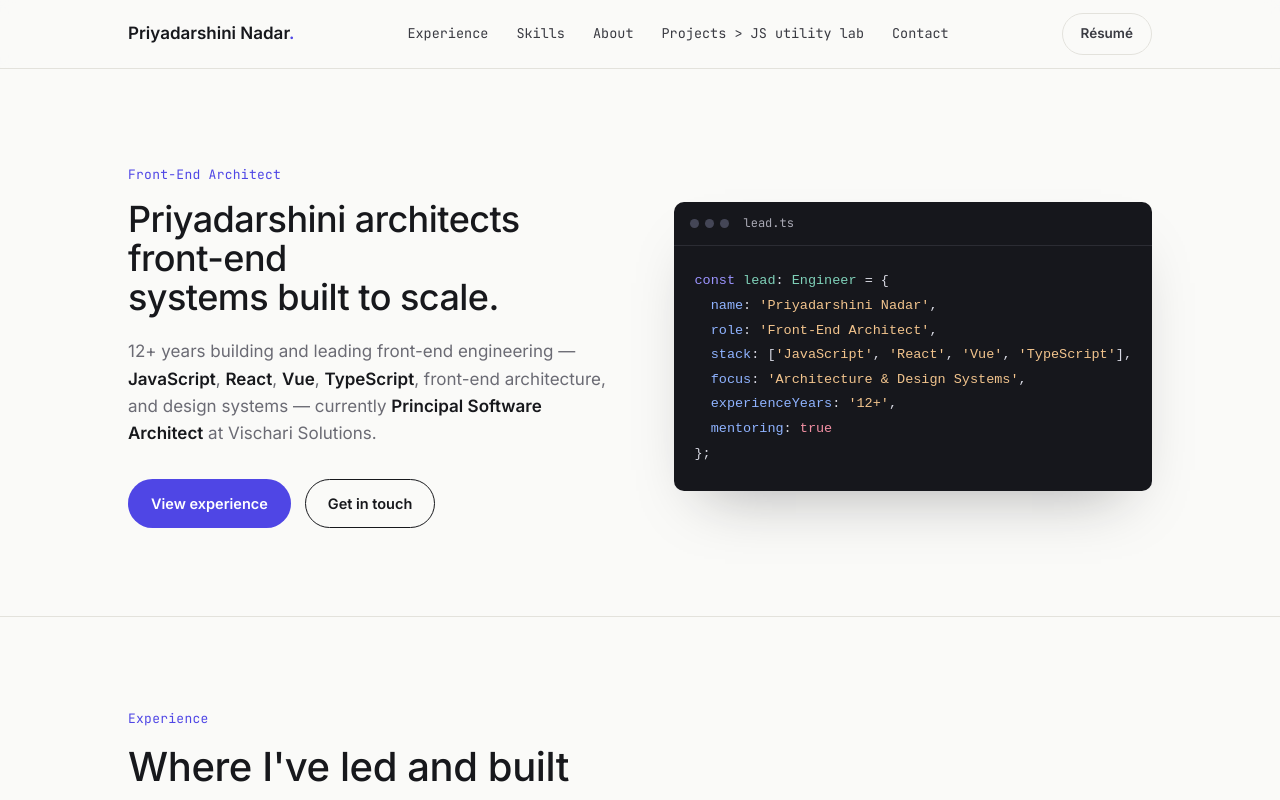
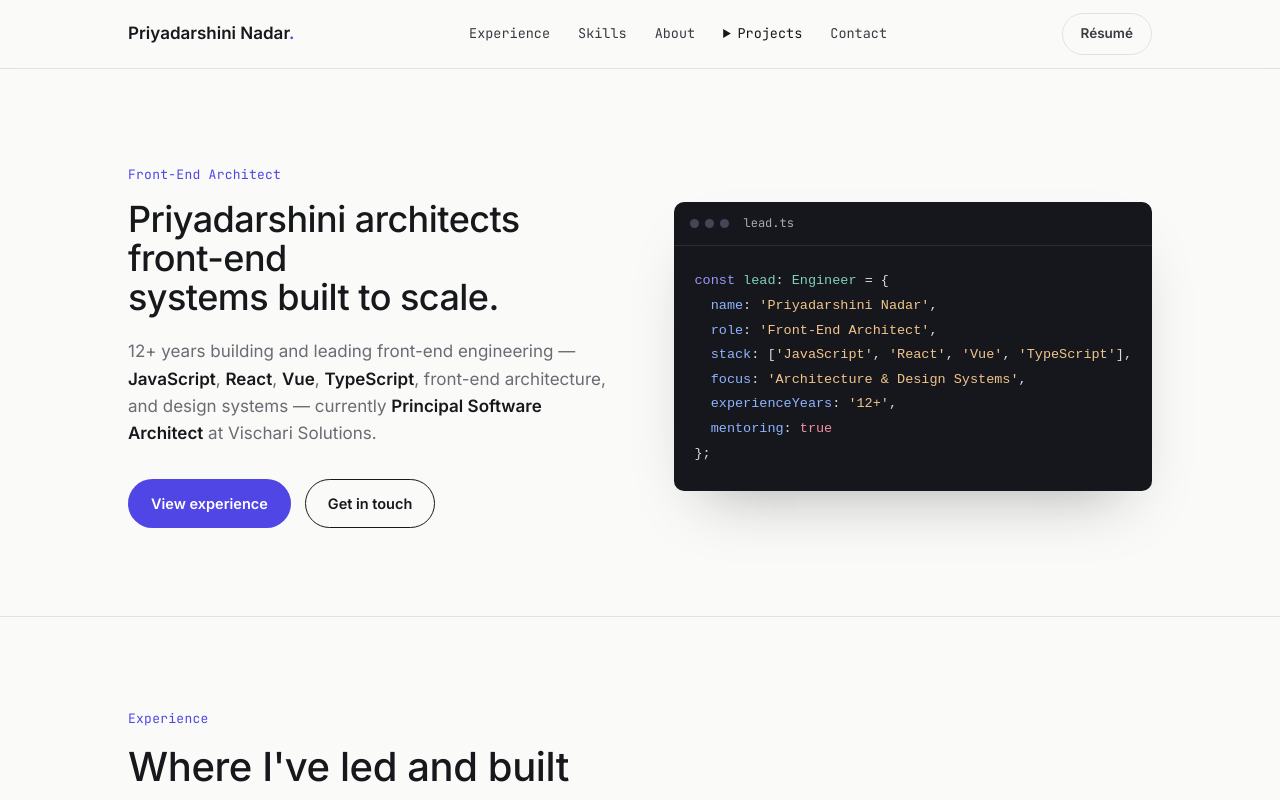
Before and after one commit to walkrantrolls/walkrantrolls.github.io, a plain HTML site: page index.html in a window 1280 px wide. Shown: the top 800 px of the page. Drawn offline with Linux system fonts and the light colour scheme.

Commit message:
Nest JS Utility Lab under Projects menu

```diff
--- a/index.html
+++ b/index.html
@@ -24,7 +24,12 @@
       <a href="#experience">Experience</a>
       <a href="#skills">Skills</a>
       <a href="#about">About</a>
-      <a href="https://walkrantrolls.github.io/javascript-utility-lab/playground/">Projects &gt; JS utility lab</a>
+      <details class="nav-dropdown">
+        <summary>Projects</summary>
+        <div class="nav-submenu">
+          <a href="https://walkrantrolls.github.io/javascript-utility-lab/playground/" target="_blank" rel="noopener noreferrer">JS Utility Lab</a>
+        </div>
+      </details>
       <a href="#contact">Contact</a>
     </nav>
 
```
